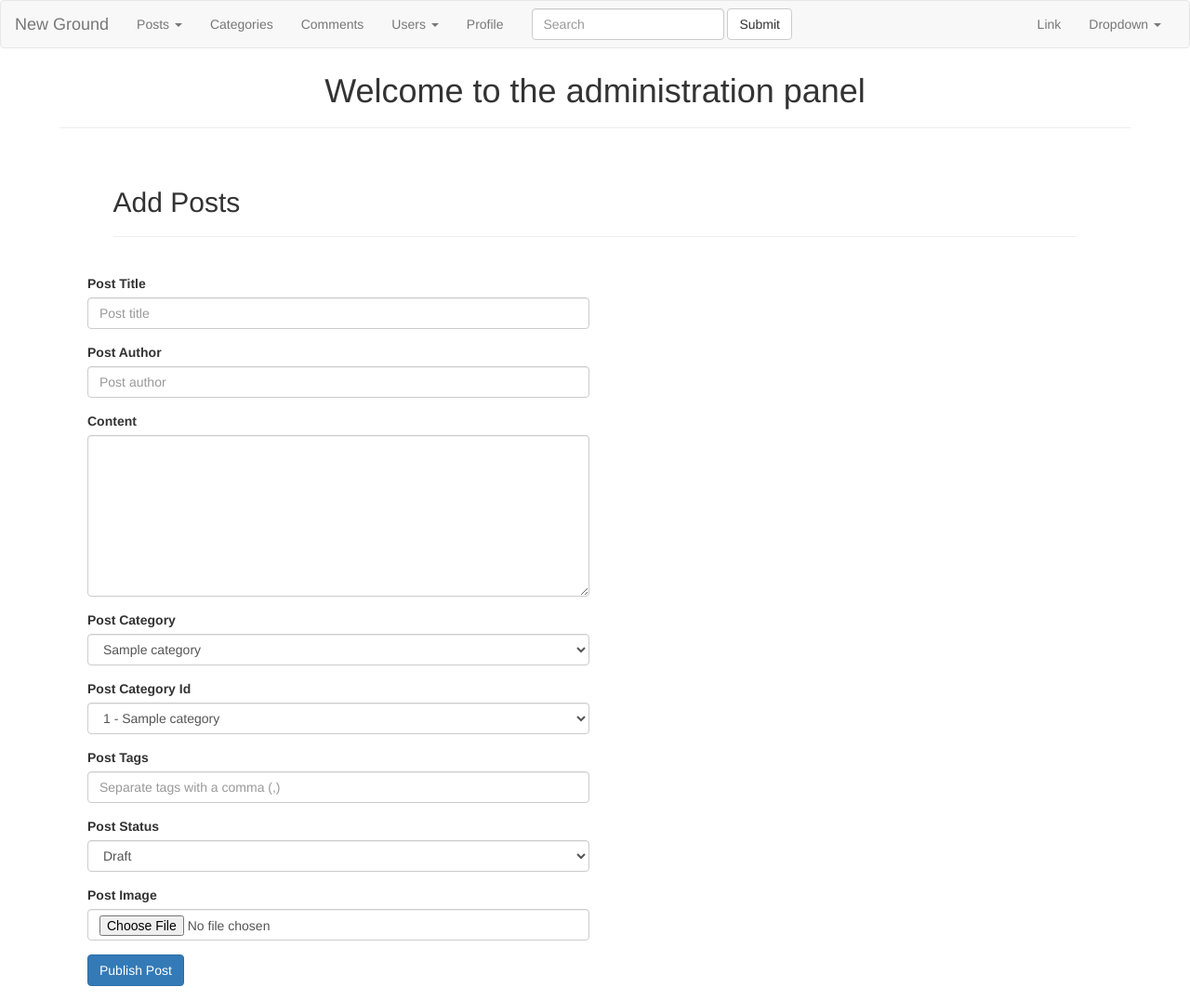
After one commit to marcellpaganini/NewGroundBlogPHP, a PHP site: page /admin/posts.php?source=add_new in a window 1280 px wide. The commit adds this page. Shown: the whole page at 93% size. Run offline with PHP 8.4, Linux system fonts and the light colour scheme; tables that the repository leaves empty or names only in its code hold one stand-in row (values such as "Sample post").

Commit message:
insert post

```diff
--- /dev/null
+++ b/admin/includes/add_post.php
@@ -0,0 +1,71 @@
+<?php
+    $sql = "SELECT * FROM categories";
+    $res = mysqli_query($dbLink, $sql);
+?>
+<div style="margin-right:5%; margin-left:5%; margin-top:2%;">
+        <h2>Add Posts</h2>
+    <hr>
+    <br />
+</div>
+<div class="container">
+<div class="col-sm-6">
+<form action="includes/functions.php" method="POST" enctype="multipart/form-data">
+    <div class="form-group">
+        <label for="">Post Title</label>
+        <input type="text" name="title" placeholder="Post title" class="form-control">
+    </div>
+    <div class="form-group">
+        <label for="">Post Author</label>
+        <input type="text" name="author" placeholder="Post author" class="form-control">
+    </div>
+    <div class="form-group">
+        <label for="">Content</label>
+        <textarea name="content" rows="8" cols="80" class="form-control"></textarea>
+    </div>
+    <div class="form-group">
+        <label for="">Post Category</label>
+        <select class="form-control" name="category">
+            <?php
+                while ($row = mysqli_fetch_array($res)) {
+                    $cat_title = $row['cat_title'];
+                    echo "<option value='$cat_title'>$cat_title</option>";
+                }
+            ?>
+        </select>
+    </div>
+    <div class="form-group">
+        <label for="">Post Category Id</label>
+        <select class="form-control" name="category_id">
+            <?php
+                $sql = "SELECT * FROM categories";
+                $res = mysqli_query($dbLink, $sql);
+
+                while ($row = mysqli_fetch_array($res)) {
+                    $cat_id = $row['cat_id'];
+                    $cat_title = $row['cat_title'];
+                    echo "<option value='$cat_id'>$cat_id - $cat_title</option>";
+                }
+            ?>
+        </select>
+    </div>
+    <div class="form-group">
+        <label for="">Post Tags</label>
+        <input type="text" name="tags" placeholder="Separate tags with a comma (,)" class="form-control">
+    </div>
+    <div class="form-group">
+        <label for="">Post Status</label>
+        <select class="form-control" name="status">
+            <option value="draft">Draft</option>
+            <option value="published">Published</option>
+        </select>
+    </div>
+    <div class="form-group">
+        <label for="">Post Image</label>
+        <input type="file" name="post_image" class="form-control">
+    </div>
+    <div class="form-group">
+        <input type="submit" name="publish" value="Publish Post" class="btn btn-primary">
+    </div>
+</form>
+</div>
+</div>
--- a/admin/includes/functions.php
+++ b/admin/includes/functions.php
@@ -53,4 +53,48 @@
         }
     }
     delete_category();
+
+    function add_post(){
+        global $dbLink;
+        if(isset($_POST['publish'])){
+            $post_title = $_POST['title'];
+            $post_author = $_POST['author'];
+            $post_category = $_POST['category'];
+            $post_category_id = $_POST['category_id'];
+            $post_content = $_POST['content'];
+            $post_tags = $_POST['tags'];
+            $post_status = $_POST['status'];
+
+            $date = date("l d F Y");
+            $post_views = 0;
+            $post_comment_count = 0;
+
+            if (isset($_FILES['post_image'])) {
+                $dir = "../images/";
+                $target_file = $dir.basename($_FILES['post_image']['name']);
+                if(move_uploaded_file($_FILES['post_image']['tmp_name'], $target_file)) {
+                    echo "Image was uploaded";
+                }else{
+                   echo "Something went wrong";
+                    /*echo "<pre>";
+                    print_r($_FILES['post_image']);
+                    echo "</pre>";*/
+                }
+            }
+            $query = "INSERT INTO posts(post_title, post_author, post_category, post_category_id,
+                                  post_content, post_image, post_date, post_comment_count,
+                                  post_views, post_tags, post_status)VALUES('$post_title',
+                                  '$post_author', '$post_category', '$post_category_id',
+                                  '$post_content', '$target_file', '$date', '$post_comment_count',
+                                  '$post_views', '$post_tags', '$post_status')";
+            $result = mysqli_query($dbLink, $query);
+            if (!$result){
+                die("Could not send data " . mysqli_error($dbLink));
+                header("Location: ../posts.php?source=add_new");
+            }else{
+                header("Location: ../success.php?Post_added");
+            }
+        }
+    }
+    add_post();
 ?>
--- a/admin/includes/nav.php
+++ b/admin/includes/nav.php
@@ -17,8 +17,8 @@
         <li class="dropdown">
             <a href="#" class="dropdown-toggle" data-toggle="dropdown" role="button" aria-haspopup="true" aria-expanded="false">Posts <span class="caret"></span></a>
             <ul class="dropdown-menu">
-              <li><a href="#">View Posts</a></li>
-              <li><a href="#">Add New Posts</a></li>
+              <li><a href="posts.php">View Posts</a></li>
+              <li><a href="posts.php?source=add_new">Add New Posts</a></li>
             </ul>
         </li>
         <li><a href=<?php echo "categories.php"?>>Categories</a></li>
--- /dev/null
+++ b/admin/posts.php
@@ -0,0 +1,27 @@
+<?php include 'includes/header.php' ?>
+<?php include 'includes/nav.php' ?>
+
+<div style="margin-right:5%; margin-left:5%; margin-top:2%;">
+    <h1 class="text-center">Welcome to the administration panel</h1>
+    <hr>
+    <br />
+    <?php
+        if(isset($_GET['source'])) {
+            $source = $_GET['source'];
+        }
+        switch ($source) {
+            case 'add_new':
+                include "includes/add_post.php";
+                break;
+            case '123':
+                echo 123;
+                break;
+            default:
+                header("Location: posts.php");
+                break;
+        }
+    ?>
+
+</div>
+
+<?php include 'includes/footer.php' ?>
```
Also changed, not shown: admin/images/Untitled.jpg (added), admin/success.php (added).
